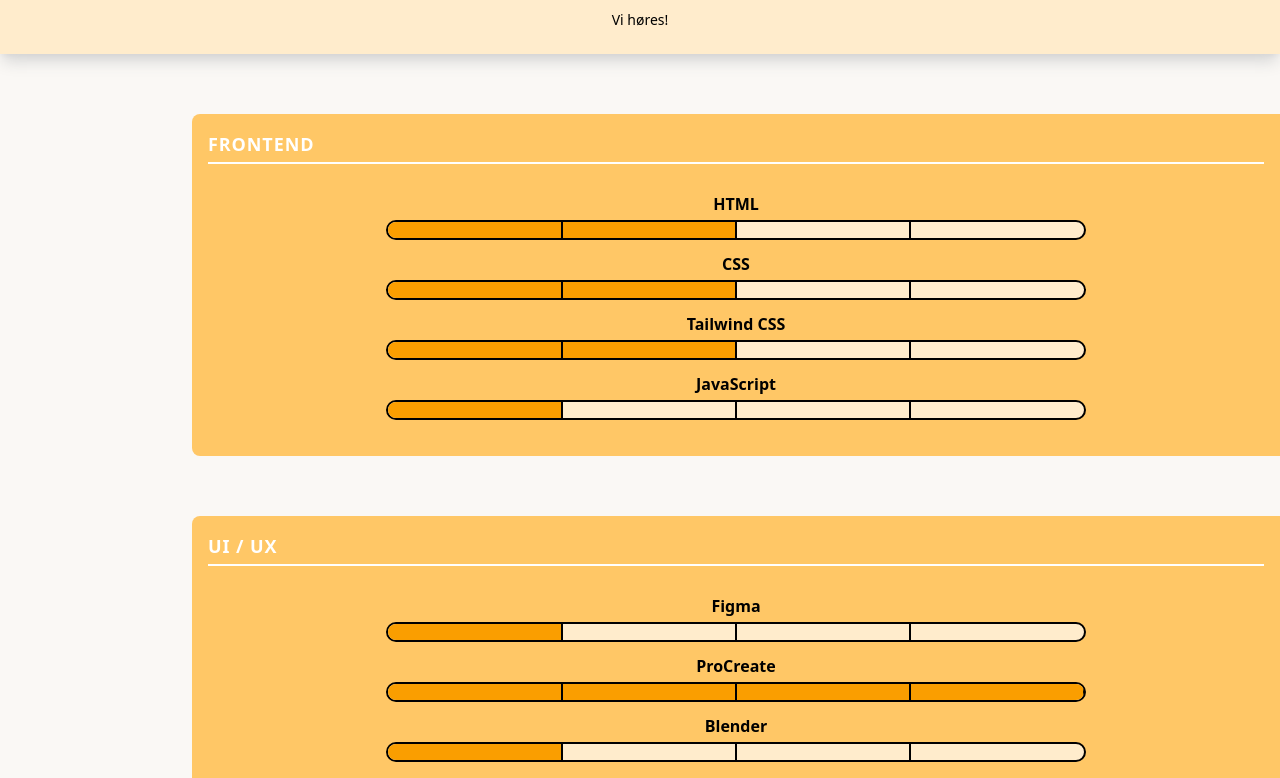
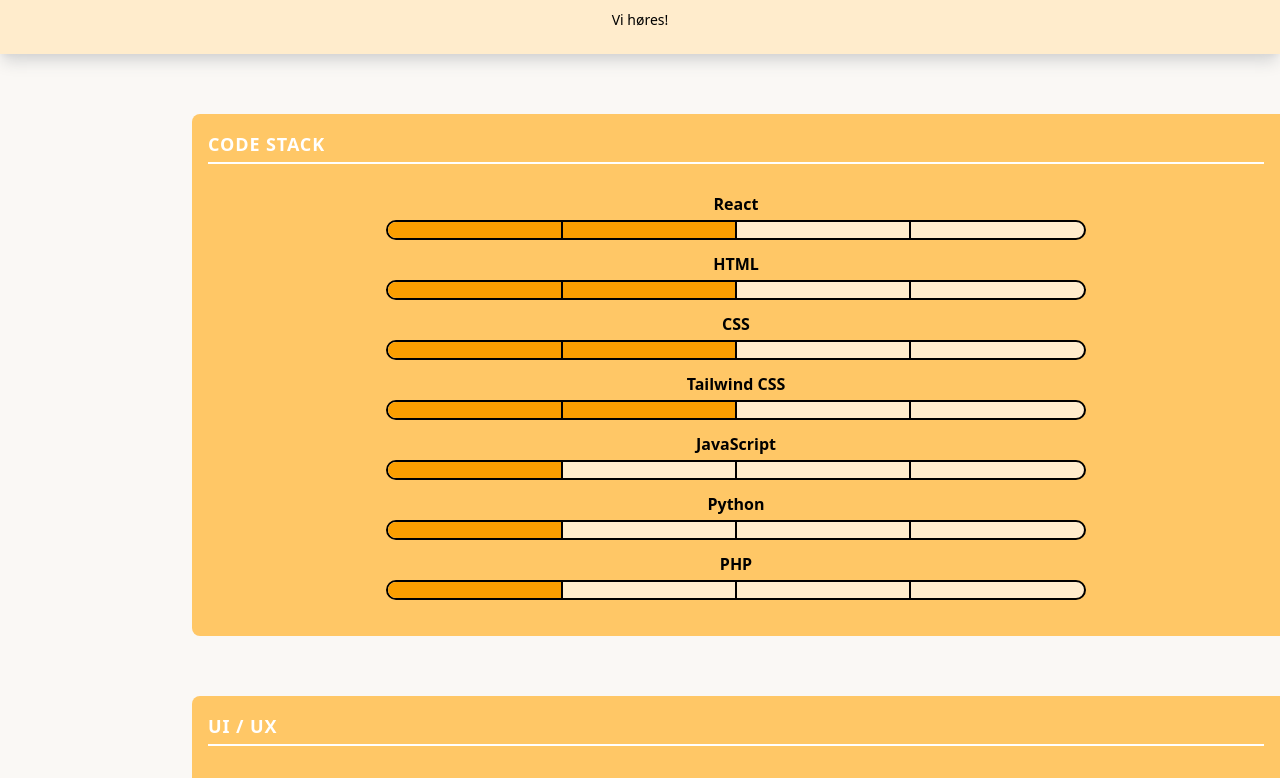
Before and after one commit to heikkuj/portfolio, a Next.js app: page / in a window 1280 px wide. Shown: the part 474-1252 px from the top of the page. Built offline with nearby package versions, Linux system fonts and the light colour scheme; a web font is replaced by a local one.

Commit message:
added additional skills to code stack section

```diff
--- a/app/page.tsx
+++ b/app/page.tsx
@@ -32,13 +32,16 @@
           </ContainerFill>
         </div>
 
-        {/* FRONTEND SKILLS SECTION */}
+        {/* CODE STACK SECTION */}
         <div>
-          <ContainerR title={'Frontend'}>
+          <ContainerR title={'Code Stack'}>
+            <ProgIntermediate title={'React'} />
             <ProgIntermediate title={'HTML'} />
             <ProgIntermediate title={'CSS'} />
             <ProgIntermediate title={'Tailwind CSS'} />
             <ProgNovice title={'JavaScript'} />
+            <ProgNovice title={'Python'} />
+            <ProgNovice title={'PHP'} />
           </ContainerR>
         </div>
 
```
